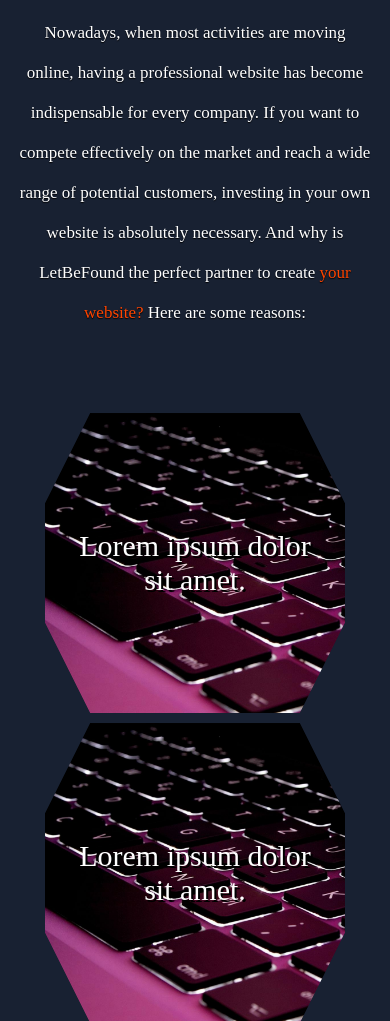
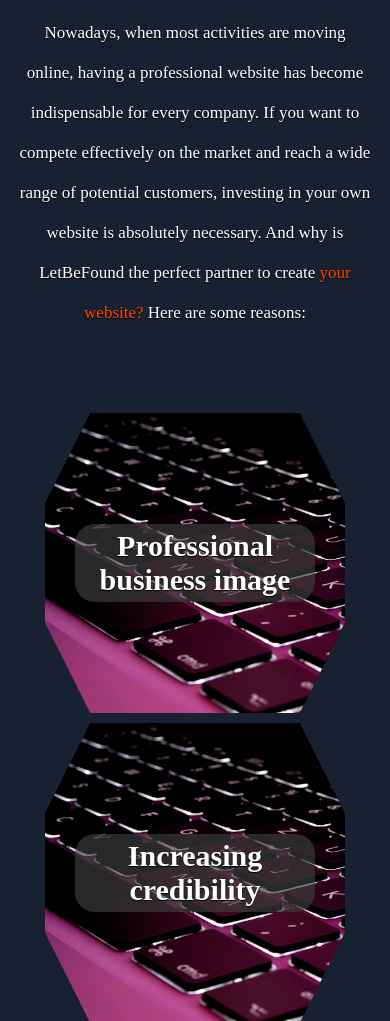
Before and after one commit to Korneliia08/LetBeFound, a plain HTML site: page index.html in a window 390 px wide. Shown: the part 979-2000 px from the top of the page. Drawn offline with Linux system fonts and the light colour scheme.

Commit message:
add change in responsive

```diff
--- a/index.html
+++ b/index.html
@@ -71,7 +71,8 @@
             <div class="tile"></div>
             <div class="tile noBackGround">
                <div class="tile2">
-                <div class="face front backgroundImage image1">Lorem ipsum dolor sit amet. </div>
+                <div class="face front backgroundImage image1">
+                    <p class="titleTile">Professional business image</p></div>
                 <div class="face back">
                     <p>A website is the showcase of your business in the online world. Thanks to its professional appearance, you will gain the trust of potential customers. At LetBeFound, we will make sure that your website attracts as many customers as possible.</p>
                 </div>
@@ -79,7 +80,7 @@
             </div>
             <div class="tile noBackGround">
                 <div class="tile2">
-                    <div class="face front backgroundImage image1">Lorem ipsum dolor sit amet. </div>
+                    <div class="face front backgroundImage image1"><p class="titleTile">Increasing credibility</p></div>
                     <div class="face back">
                         <p>Customers often use the Internet to learn more about companies. With your own website, you have control over the information you present about your business. This makes customers feel more confident when deciding to work with you.</p>
                     </div>
@@ -87,7 +88,7 @@
             </div>
             <div class="tile noBackGround">
             <div class="tile2">
-                <div class="face front backgroundImage image1">Lorem ipsum dolor sit amet. </div>
+                <div class="face front backgroundImage image1"><p class="titleTile">Reaching a wide audience</p></div>
                 <div class="face back">
                     <p>The Internet is a huge source of potential customers. By having a website, you open the door to the global market where your products or services can be available to everyone. Thanks to properly selected content, your website will be easy to find on the Internet.</p>
                 </div>
@@ -100,16 +101,16 @@
             <div class="tile"></div>
             <div class="tile noBackGround">
                 <div class="tile2">
-                    <div class="face front backgroundImage image1">Lorem ipsum dolor sit amet.      </div>
+                    <div class="face front backgroundImage image1"><p class="titleTile">Effective online marketing</p></div>
                     <div class="face back">
                         <p>A website is an excellent tool for conducting marketing activities. Thanks to the right tools, such as a blog or information sections, you can provide valuable content to your target group, attracting their attention and building long-term relationships.</p>
                     </div>
                 </div>
             </div>  <div class="tile noBackGround">
             <div class="tile2">
-                <div class="face front backgroundImage image1">Lorem ipsum dolor sit amet. </div>
+                <div class="face front backgroundImage image1"><p class="titleTile">Competitiveness in the market</p></div>
                 <div class="face back">
-                    <p>Wiele firm posiada już swoje strony internetowe, a brak obecności online może Cię wykluczyć z rywalizacji. Posiadając nowoczesną i funkcjonalną stronę, możesz skutecznie konkurować z innymi graczami na rynku.</p>
+                    <p>Many companies already have their own websites, and the lack of an online presence may exclude you from the competition. By having a modern and functional website, you can effectively compete with other market players.</p>
                 </div>
             </div>
         </div>
--- a/styles/blockDescribe.css
+++ b/styles/blockDescribe.css
@@ -119,7 +119,6 @@ body .container .blockDescribe .blockForTiles.lastBlockForTiles {
 }
 
 .back {
-
     padding: 30px;
     box-sizing: border-box;
     display: flex;
@@ -173,3 +172,13 @@ body .container .blockDescribe .blockForTiles.lastBlockForTiles {
 .orangeSpan {
     color: orangered;
 }
+
+.titleTile {
+    display: block;
+    padding: 5px;
+    background-color: rgba(61, 61, 61, 0.66);
+    color: white;
+    text-shadow: 0px 1px 1px #000000;
+    border-radius: 20px;
+    font-weight: bold;
+}
--- a/styles/header.css
+++ b/styles/header.css
@@ -1,5 +1,4 @@
 body .container header {
-    background-color: yellow;
     grid-area: header;
     background-image: url("./../assets/images/cityInNight.jpg");
     background-repeat: no-repeat;
```
